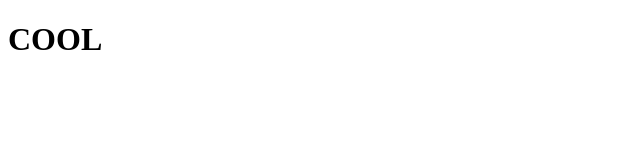
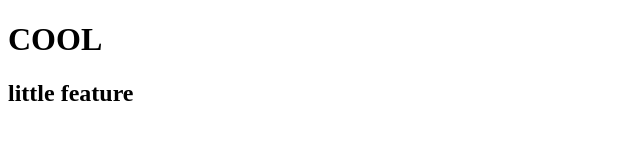
Before and after one commit to p19ky/background-generator, a plain HTML site: page index.html in a window 1280 px wide. Shown: the whole page, without its empty margins (0-640 px from the left). Drawn offline with Linux system fonts and the light colour scheme.

Commit message:
little feature text

```diff
--- a/index.html
+++ b/index.html
@@ -9,6 +9,7 @@
 
 <body>
   <h1>COOL</h1>
+  <h2>little feature</h2>
 </body>
 
 </html>
```
